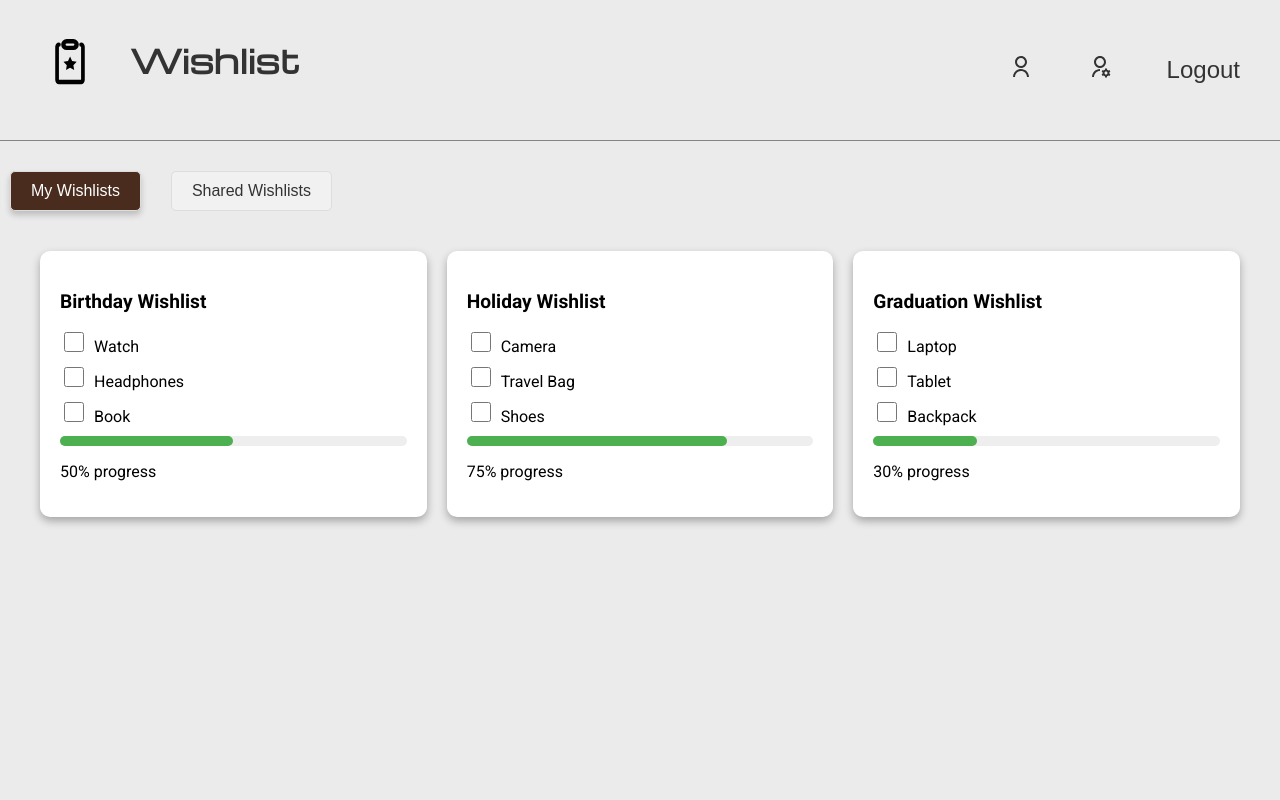
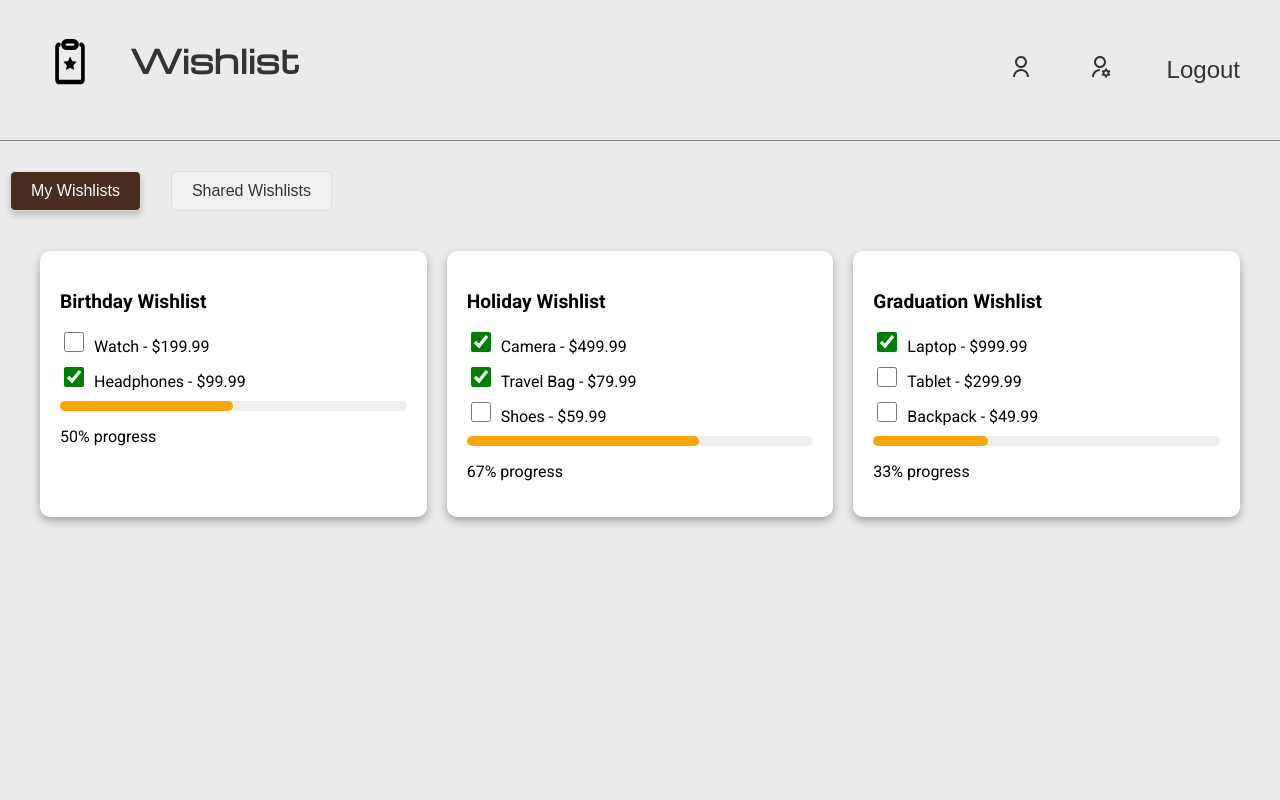
Before and after one commit to Saparta/wishlist, a React (Create React App) app in the folder wishlist/: page /home in a window 1280 px wide. Shown: the top 800 px of the page. Built offline with nearby package versions, Linux system fonts and the light colour scheme; a web font is replaced by a local one.

Commit message:
Modifying the Items Modal: shows items, links and who it was gifted by - mockdata has been adjusted to match backend -progress button adjusts to the items list

```diff
--- a/wishlist/src/components/home.tsx
+++ b/wishlist/src/components/home.tsx
@@ -1,84 +1,75 @@
 import React, { useState } from "react";
 import "./home.css";
-import { FaUserCircle, FaCog } from "react-icons/fa";
-import { RiAccountCircle2Line, RiCloseLine, RiUserLine, RiUserSettingsLine } from "react-icons/ri";
-import UserModal from './userModal';
+import { RiUserLine, RiUserSettingsLine } from "react-icons/ri";
+import UserModal from "./userModal";
 import "./userModal.css";
-import "./wishlistModal.css"
-import { mockWishlists, mocksharedWishlist } from "../mocks/mockData";
-import WishlistModal from './wishlistModal';
-
-
-interface Wishlist {
-  id: number;
-  title: string;
-  items: string[];
-  progress: number;
-  description: string;
-}
+import "./wishlistModal.css";
+import {
+  mockSharedWishlists,
+  mockWishlists,
+  Wishlist,
+} from "../mocks/mockData";
+import WishlistModal from "./wishlistModal";
 
 const Home: React.FC = () => {
+  const [isUserModalOpen, setIsUserModalOpen] = useState(false);
+  const [isWishlistModalOpen, setIsWishlistModalOpen] = useState(false);
+  const [selectedWishlist, setSelectedWishlist] = useState<Wishlist | null>(
+    null
+  );
+  const [activeTab, setActiveTab] = useState("my-wishlists");
+
   const handleLogout = () => {
     window.location.href = "/";
   };
 
   const handleUserClick = () => {
     console.log("User icon clicked!");
-    // Add functionality here
+    setIsUserModalOpen(true);
   };
 
-  const handleSettingsClick = () => {
-    console.log("Settings icon clicked!");
-    // Add functionality here
+  const handleCardClick = (wishlist: Wishlist) => {
+    console.log("Opening wishlist modal for:", wishlist.title);
+    setSelectedWishlist(wishlist);
+    setIsWishlistModalOpen(true);
   };
 
-  const [activeTab, setactiveTab] = useState("my-wishlists");
-  // Child tabs disabled
-  // const [activeChildTab, setActiveChildTab] = useState("friends");
+  const closeModal = () => {
+    console.log("Closing wishlist modal.");
+    setIsWishlistModalOpen(false);
+    setSelectedWishlist(null);
+  };
 
-  // const renderChildTabContent = () => {
-  //   if (activeTab === "my-wishlists") {
-  //     switch (activeChildTab) {
-  //       case "friends":
-  //         return <div className="tab-content">Friends (Members) Content</div>;
-  //       case "recent-gifts":
-  //         return <div className="tab-content">Recent Gifts Content</div>;
-  //       case "shop-now":
-  //         return <div className="tab-content">Shop Now Content</div>;
-  //       case "unreceived-gifts":
-  //         return <div className="tab-content">Unreceived Gifts Content</div>;
-  //       case "add-to-wishlist":
-  //         return <div className="tab-content">Add More to Recent Wishlist Content</div>;
-  //       default:
-  //         return <div className="tab-content">Select a tab to view content</div>;
-  //     }
-  //   }
+  const calculateProgress = (items: Wishlist["items"]) => {
+    if (!items || items.length === 0) return 0;
+    const giftedCount = items.filter((item) => item.is_gifted).length;
+    return Math.round((giftedCount / items.length) * 100);
+  };
 
-  //   if (activeTab === "shared-wishlists") {
-  //     return <div className="tab-content">Shared Wishlists Content</div>;
-  //   }
-
-  //   return <div className="tab-content">No content available</div>;
-  // };
-
-  const [isModalOpen, setIsModalOpen] = useState(false);
-
-  const renderWishlistCards = (wishlists: Wishlist[]) => {
-    return (
-      <div className="wishlist-grid">
-        {wishlists.map((wishlist: Wishlist) => (
+  const renderWishlistCards = (wishlists: Wishlist[]) => (
+    <div className="wishlist-grid">
+      {wishlists.map((wishlist) => {
+        const progress = calculateProgress(wishlist.items);
+        return (
           <div
             key={wishlist.id}
             className="wishlist-card"
-            onClick={() => handleCardClick(wishlist)} // Add the click handler here
+            onClick={() => handleCardClick(wishlist)}
           >
             <h3>{wishlist.title}</h3>
             <ul>
-              {wishlist.items.map((item: string, index: number) => (
-                <li key={index}>
+              {wishlist.items.map((item) => (
+                <li key={item.id}>
                   <label>
-                    <input type="checkbox" />
-                    {item}
+                    <input
+                      type="checkbox"
+                      checked={item.is_gifted}
+                      readOnly
+                      style={{
+                        accentColor: item.is_gifted ? "green" : "gray",
+                      }}
+                    />
+                    {item.name} - ${item.price.toFixed(2)}
                   </label>
                 </li>
               ))}
@@ -86,32 +77,18 @@ const Home: React.FC = () => {
             <div className="progress-bar">
               <div
                 className="progress"
-                style={{ width: `${wishlist.progress}%` }}
+                style={{
+                  width: `${progress}%`,
+                  backgroundColor: progress === 100 ? "green" : "orange",
+                }}
               ></div>
             </div>
-            <p>{wishlist.progress}% progress</p>
+            <p>{progress}% progress</p>
           </div>
-        ))}
-      </div>
-    );
-  };
-
-
-  const [selectedWishlist, setSelectedWishlist] = useState<Wishlist | null>(null);
-
-
-
-  const handleCardClick = (wishlist: Wishlist) => {
-    console.log(wishlist);
-    setSelectedWishlist(wishlist);
-    setIsModalOpen(true);
-  };
-
-
-  const closeModal = () => {
-    setIsModalOpen(false);
-    setSelectedWishlist(null);
-  };
+        );
+      })}
+    </div>
+  );
 
   return (
     <div className="home-page">
@@ -121,13 +98,13 @@ const Home: React.FC = () => {
           <div className="title-header">Wishlist</div>
         </div>
         <div className="actions">
-          <div>
-            <button className="icon-button" onClick={() => setIsModalOpen(true)}>
-              <RiUserLine />
-            </button>
-            {isModalOpen && <UserModal onClose={() => setIsModalOpen(false)} />}
-          </div>
-          <button className="icon-button" onClick={handleSettingsClick}>
+          <button className="icon-button" onClick={handleUserClick}>
+            <RiUserLine />
+          </button>
+          {isUserModalOpen && (
+            <UserModal onClose={() => setIsUserModalOpen(false)} />
+          )}
+          <button className="icon-button" onClick={() => {}}>
             <RiUserSettingsLine />
           </button>
           <button className="icon-button" onClick={handleLogout}>
@@ -140,79 +117,37 @@ const Home: React.FC = () => {
         <div className="tabs-system">
           <div className="parent-tabs">
             <button
-              className={`tab-button ${activeTab === "my-wishlists" ? "active" : ""}`}
-              onClick={() => setactiveTab("my-wishlists")}
+              className={`tab-button ${
+                activeTab === "my-wishlists" ? "active" : ""
+              }`}
+              onClick={() => setActiveTab("my-wishlists")}
             >
               My Wishlists
             </button>
             <button
-              className={`tab-button ${activeTab === "shared-wishlists" ? "active" : ""}`}
-              onClick={() => setactiveTab("shared-wishlists")}
+              className={`tab-button ${
+                activeTab === "shared-wishlists" ? "active" : ""
+              }`}
+              onClick={() => setActiveTab("shared-wishlists")}
             >
               Shared Wishlists
             </button>
           </div>
 
-          {/* Child tabs  disabled for now */}
-          {/* {activeParentTab === "my-wishlists" && (
-            <div className="child-tabs">
-              <button
-                className={`tab-button ${activeChildTab === "friends" ? "active" : ""}`}
-                onClick={() => setActiveChildTab("friends")}
-              >
-                Friends
-              </button>
-              <button
-                className={`tab-button ${activeChildTab === "recent-gifts" ? "active" : ""}`}
-                onClick={() => setActiveChildTab("recent-gifts")}
-              >
-                Recent Gifts
-              </button>
-              <button
-                className={`tab-button ${activeChildTab === "shop-now" ? "active" : ""}`}
-                onClick={() => setActiveChildTab("shop-now")}
-              >
-                Shop Now
-              </button>
-              <button
-                className={`tab-button ${activeChildTab === "unreceived-gifts" ? "active" : ""}`}
-                onClick={() => setActiveChildTab("unreceived-gifts")}
-              >
-                Unreceived Gifts
-              </button>
-              <button
-                className={`tab-button ${activeChildTab === "add-to-wishlist" ? "active" : ""}`}
-                onClick={() => setActiveChildTab("add-to-wishlist")}
-              >
-                Add More to Wishlist
-              </button>
-            </div>
-          )} */}
-          {/* <div className="content-area">{renderChildTabContent()}</div> */}
-
-          {/* My Wishlists */}
           {activeTab === "my-wishlists" && renderWishlistCards(mockWishlists)}
-
-          {/* Shared Wishlists */}
-          {activeTab === "shared-wishlists" && renderWishlistCards(mocksharedWishlist)}
-
-
+          {activeTab === "shared-wishlists" &&
+            renderWishlistCards(mockSharedWishlists)}
         </div>
       </main>
 
       {/* Wishlist Modal */}
-      {isModalOpen && selectedWishlist && (
+      {isWishlistModalOpen && selectedWishlist && (
         <WishlistModal wishlist={selectedWishlist} onClose={closeModal} />
       )}
 
-      <footer className="footer">
-        © 2025 Wishlist, All Rights Reserved.
-      </footer>
+      <footer className="footer">© 2025 Wishlist, All Rights Reserved.</footer>
     </div>
-
   );
-
-
 };
 
 export default Home;
--- a/wishlist/src/components/wishlistModal.tsx
+++ b/wishlist/src/components/wishlistModal.tsx
@@ -1,44 +1,44 @@
 import React from "react";
-import { RiCloseLine } from "react-icons/ri";
-
-interface Wishlist {
-  id: number;
-  title: string;
-  items: string[];
-  progress: number;
-  description: string;
-}
+import { Wishlist } from "../mocks/mockData";
+import { RiCloseFill } from "react-icons/ri";
 
 interface WishlistModalProps {
-  wishlist: Wishlist;
+  wishlist: Wishlist | null;
   onClose: () => void;
 }
 
 const WishlistModal: React.FC<WishlistModalProps> = ({ wishlist, onClose }) => {
+  if (!wishlist) return null;
+
   return (
     <div className="modal-overlay">
-      <div className="modal">
-        <div className="modal-header">
+      <div className="wishlist-modal">
+        <div className="wishlist-modal-header">
+          <div className="close-button"></div>
           <h2>{wishlist.title}</h2>
-          <RiCloseLine className="close-icon" onClick={onClose} />
+
+          <button onClick={onClose} className="close-button">
+            <RiCloseFill />
+          </button>
         </div>
-
-        <div className="modal-content">
-          <p>{wishlist.description}</p>
-          <h3>Items:</h3>
-          <ul>
-            {wishlist.items.map((item, index) => (
-              <li key={index}>{item}</li>
-            ))}
-          </ul>
-          <div className="progress-bar">
-            <div
-              className="progress"
-              style={{ width: `${wishlist.progress}%` }}
-            ></div>
-          </div>
-          <p>{wishlist.progress}% progress</p>
-        </div>
+        <p>{wishlist.description}</p>
+        <ul>
+          {wishlist.items.map((item) => (
+            <li key={item.id}>
+              <p>
+                <strong>{item.name}</strong> - ${item.price.toFixed(2)}
+              </p>
+              <p>
+                {item.is_gifted
+                  ? `Gifted by: ${item.gifted_by}`
+                  : "Not gifted yet"}
+              </p>
+              <a href={item.url} target="_blank" rel="noopener noreferrer">
+                View Item
+              </a>
+            </li>
+          ))}
+        </ul>
       </div>
     </div>
   );
--- a/wishlist/src/mocks/mockData.ts
+++ b/wishlist/src/mocks/mockData.ts
@@ -1,55 +1,215 @@
 // src/mocks/mockData.ts
 
-export const mockWishlists = [
+export interface WishlistItem {
+  id: string;
+  name: string;
+  url: string;
+  price: number;
+  is_gifted: boolean;
+  gifted_by: string;
+}
+
+export interface Wishlist {
+  id: number;
+  title: string;
+  items: WishlistItem[];
+  description: string;
+}
+
+export interface SharedWishlistItem {
+  [key: string]: "gotten" | "not gotten";
+}
+
+export interface SharedWishlist {
+  id: number;
+  title: string;
+  items: WishlistItem;
+  description: string;
+}
+
+export interface Friend {
+  id: number;
+  name: string;
+  lastGifted: string;
+}
+
+export const mockWishlists: Wishlist[] = [
   {
     id: 1,
     title: "Birthday Wishlist",
-    items: ["Watch", "Headphones", "Book"],
-    progress: 50,
+    items: [
+      {
+        id: "1",
+        name: "Watch",
+        url: "http://example.com/watch",
+        price: 199.99,
+        is_gifted: false,
+        gifted_by: "",
+      },
+      {
+        id: "2",
+        name: "Headphones",
+        url: "http://example.com/headphones",
+        price: 99.99,
+        is_gifted: true,
+        gifted_by: "John",
+      },
+    ],
     description: "Wishlist for my birthday",
   },
   {
     id: 2,
     title: "Holiday Wishlist",
-    items: ["Camera", "Travel Bag", "Shoes"],
-    progress: 75,
+    items: [
+      {
+        id: "1",
+        name: "Camera",
+        url: "http://example.com/camera",
+        price: 499.99,
+        is_gifted: true,
+        gifted_by: "Jane",
+      },
+      {
+        id: "2",
+        name: "Travel Bag",
+        url: "http://example.com/travel-bag",
+        price: 79.99,
+        is_gifted: true,
+        gifted_by: "Doe",
+      },
+      {
+        id: "3",
+        name: "Shoes",
+        url: "http://example.com/shoes",
+        price: 59.99,
+        is_gifted: false,
+        gifted_by: "",
+      },
+    ],
     description: "Wishlist for the holiday season",
   },
   {
     id: 3,
     title: "Graduation Wishlist",
-    items: ["Laptop", "Tablet", "Backpack"],
-    progress: 30,
+    items: [
+      {
+        id: "1",
+        name: "Laptop",
+        url: "http://example.com/laptop",
+        price: 999.99,
+        is_gifted: true,
+        gifted_by: "Smith",
+      },
+      {
+        id: "2",
+        name: "Tablet",
+        url: "http://example.com/tablet",
+        price: 299.99,
+        is_gifted: false,
+        gifted_by: "",
+      },
+      {
+        id: "3",
+        name: "Backpack",
+        url: "http://example.com/backpack",
+        price: 49.99,
+        is_gifted: false,
+        gifted_by: "",
+      },
+    ],
     description: "Wishlist for graduation",
   },
-  // Add more mock wishlists as needed
 ];
 
-export const mocksharedWishlist = [
+export const mockSharedWishlists: Wishlist[] = [
   {
     id: 1,
     title: "Grandparents Wishlist",
-    items: ["Watch", "Headphones", "Book"],
-    progress: 50,
+    items: [
+      {
+        id: "1",
+        name: "Watch",
+        url: "http://example.com/watch",
+        price: 199.99,
+        is_gifted: true,
+        gifted_by: "",
+      },
+      {
+        id: "2",
+        name: "Headphones",
+        url: "http://example.com/headphones",
+        price: 99.99,
+        is_gifted: true,
+        gifted_by: "John",
+      },
+    ],
     description: "Wishlist for grandparents",
   },
   {
     id: 2,
     title: "Holiday Wishlist w/kids",
-    items: ["Camera", "Travel Bag", "Shoes"],
-    progress: 75,
+    items: [
+      {
+        id: "1",
+        name: "Camera",
+        url: "http://example.com/camera",
+        price: 499.99,
+        is_gifted: true,
+        gifted_by: "Jane",
+      },
+      {
+        id: "2",
+        name: "Travel Bag",
+        url: "http://example.com/travel-bag",
+        price: 79.99,
+        is_gifted: true,
+        gifted_by: "Doe",
+      },
+      {
+        id: "3",
+        name: "Shoes",
+        url: "http://example.com/shoes",
+        price: 59.99,
+        is_gifted: false,
+        gifted_by: "",
+      },
+    ],
     description: "Wishlist for the holiday season with kids",
   },
   {
     id: 3,
     title: "Twins Graduation Wishlist",
-    items: ["Laptop", "Tablet", "Backpack"],
-    progress: 30,
+    items: [
+      {
+        id: "1",
+        name: "Laptop",
+        url: "http://example.com/laptop",
+        price: 999.99,
+        is_gifted: true,
+        gifted_by: "Smith",
+      },
+      {
+        id: "2",
+        name: "Tablet",
+        url: "http://example.com/tablet",
+        price: 299.99,
+        is_gifted: false,
+        gifted_by: "",
+      },
+      {
+        id: "3",
+        name: "Backpack",
+        url: "http://example.com/backpack",
+        price: 49.99,
+        is_gifted: false,
+        gifted_by: "",
+      },
+    ],
     description: "Wishlist for twins graduation",
   },
 ];
 
-export const mockFriends = [
-  { id: 1, name: 'Alice', lastGifted: '2024-12-10' },
-  { id: 2, name: 'Bob', lastGifted: '2024-11-05' },
+export const mockFriends: Friend[] = [
+  { id: 1, name: "Alice", lastGifted: "2024-12-10" },
+  { id: 2, name: "Bob", lastGifted: "2024-11-05" },
 ];
--- a/wishlist/src/styles/styles.css
+++ b/wishlist/src/styles/styles.css
@@ -10,7 +10,7 @@ h1 {
 
 button {
   padding: 10px 20px;
-  background-color: #007bff;
+  background-color: transparent;
   color: white;
   border: none;
   border-radius: 5px;
@@ -18,5 +18,5 @@ button {
 }
 
 button:hover {
-  background-color: #a2a2a2e8;
+  background-color: transparent;
 }
```
Also changed, not shown: wishlist/src/components/wishlistModal.css (+44 -13 lines), 1 other file (tests, documents, lock files or other folders).
